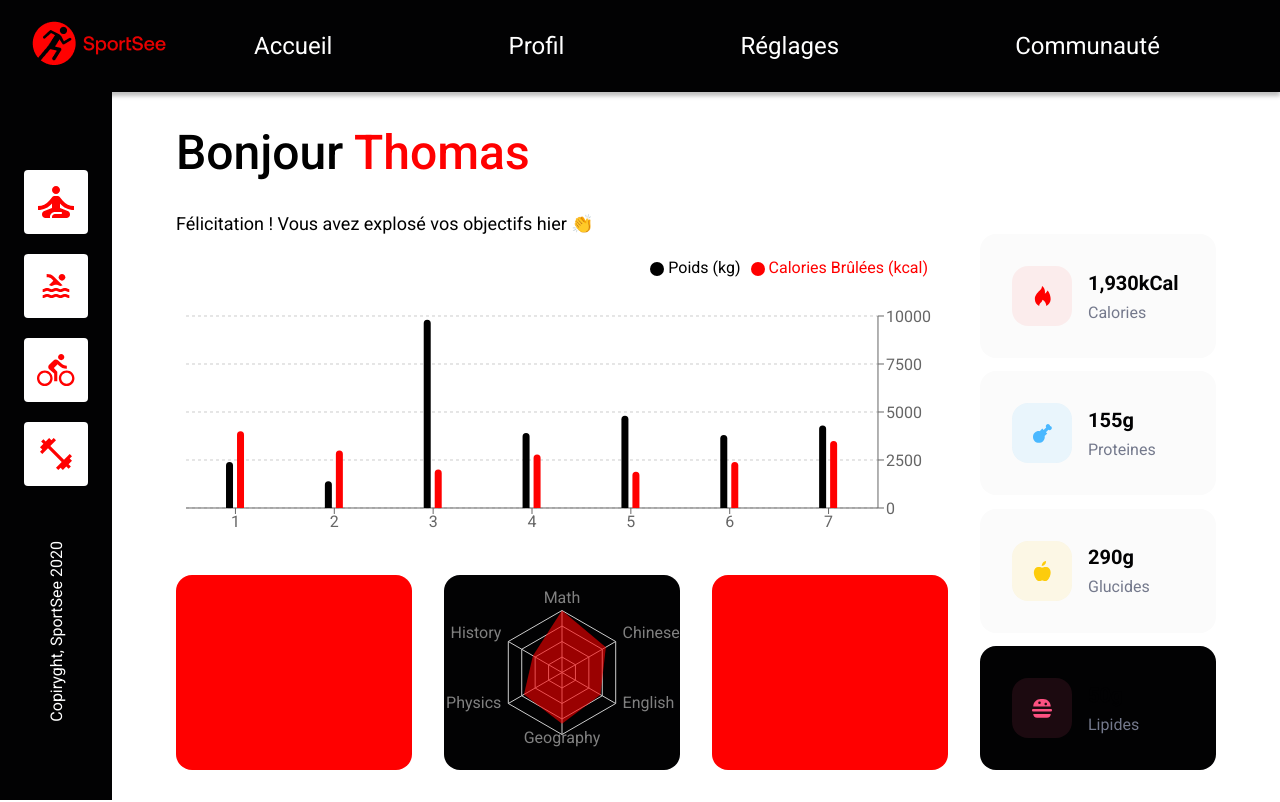
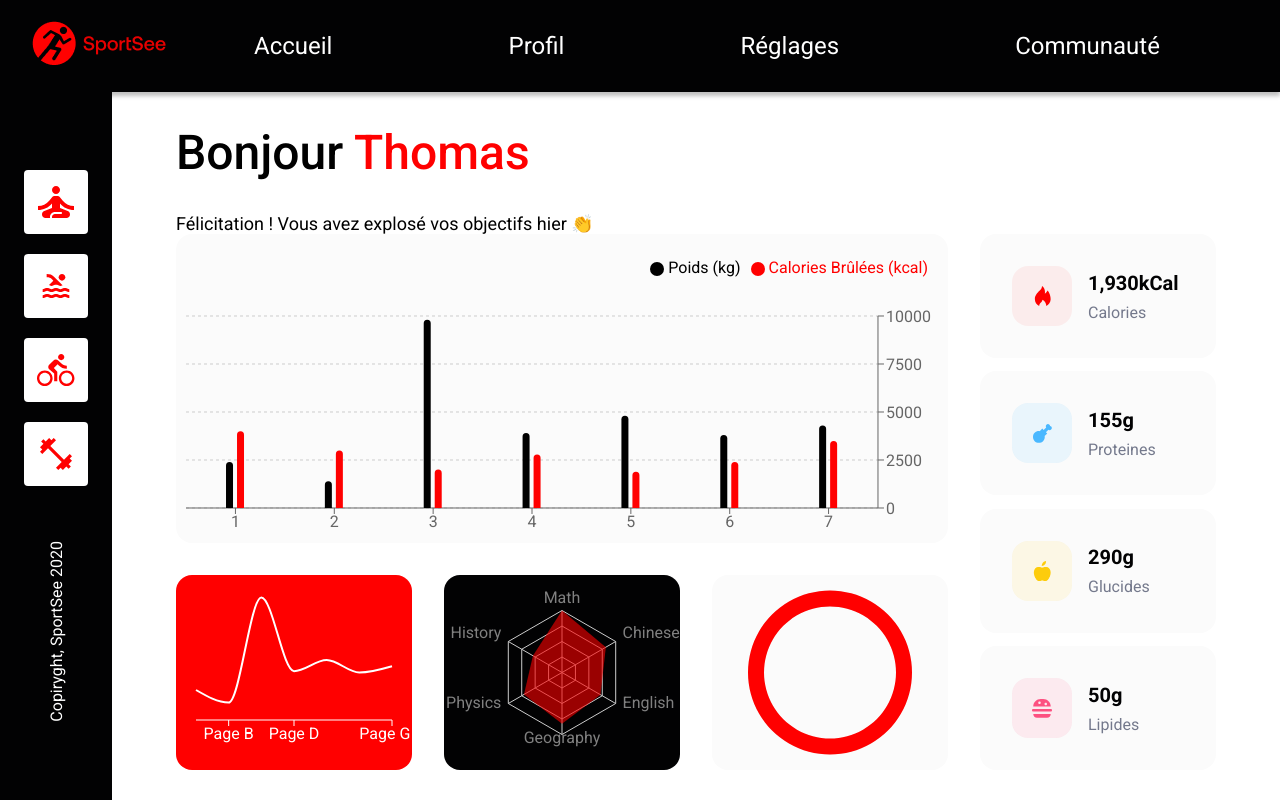
Before and after one commit to Nath-vfx/sportsee-front, a React (Vite) app: page / in a window 1280 px wide. Built offline with nearby package versions, Linux system fonts and the light colour scheme.

Commit message:
feat: add first version of each charts

```diff
--- a/src/App.jsx
+++ b/src/App.jsx
@@ -6,6 +6,7 @@ import Panel from "./components/Panel/Panel.jsx";
 import CounterCard from "./components/CounterCard/CounterCard.jsx";
 import PerDayActivity from "./components/PerDayActivity/PerDayActivity.jsx";
 import DomainsRadar from "./components/DomainsRadar/DomainsRadar.jsx";
+import PieScore from "./components/PieScore/PieScore.jsx";
 
 import energy from "./assets/energy.svg";
 import cheeseburger from "./assets/cheeseburger.svg";
@@ -13,6 +14,7 @@ import chicken from "./assets/chicken.svg";
 import apple from "./assets/apple.svg";
 
 import styles from "./App.module.scss";
+import DurationChart from "@/components/DurationChart/DurationChart.jsx";
 
 function App() {
   return (
@@ -26,7 +28,7 @@ function App() {
             text="Félicitation ! Vous avez explosé vos objectifs hier 👏"
           />
           <Panel>
-            <div>
+            <div className={styles.App__activity}>
               <PerDayActivity />
             </div>
             <div className={styles.App__side}>
@@ -35,11 +37,15 @@ function App() {
               <CounterCard number="290g" type="Glucides" icon={apple} />
               <CounterCard number="50g" type="Lipides" icon={cheeseburger} />
             </div>
-            <div className={styles.App__test}></div>
-            <div className={styles.App__test}>
+            <div className={styles.App__duration}>
+              <DurationChart/>
+            </div>
+            <div className={styles.App__domains}>
               <DomainsRadar />
             </div>
-            <div className={styles.App__test}></div>
+            <div className={styles.App__score}>
+              <PieScore/>
+            </div>
           </Panel>
         </Container>
       </div>
--- a/src/App.module.scss
+++ b/src/App.module.scss
@@ -5,6 +5,18 @@
     &__test {
         background: red;
     }
+    &__activity {
+        background-color: $offwhite;
+    }
+    &__duration {
+        background-color: red;
+    }
+    &__domains {
+        background-color: $base-color;
+    }
+    &__score {
+        background-color: $offwhite;
+    }
     &__side {
         display: flex;
         flex-direction: column;
--- /dev/null
+++ b/src/components/DurationChart/DurationChart.jsx
@@ -0,0 +1,80 @@
+import React from 'react';
+import {
+    LineChart,
+    Line,
+    XAxis,
+    YAxis,
+    CartesianGrid,
+    Tooltip,
+    Legend,
+    ResponsiveContainer,
+    Label,
+    Text,
+} from 'recharts';
+
+const data = [
+    {
+        name: 'Page A',
+        uv: 4000,
+        pv: 2400,
+        amt: 2400,
+    },
+    {
+        name: 'Page B',
+        uv: 3000,
+        pv: 1398,
+        amt: 2210,
+    },
+    {
+        name: 'Page C',
+        uv: 2000,
+        pv: 9800,
+        amt: 2290,
+    },
+    {
+        name: 'Page D',
+        uv: 2780,
+        pv: 3908,
+        amt: 2000,
+    },
+    {
+        name: 'Page E',
+        uv: 1890,
+        pv: 4800,
+        amt: 2181,
+    },
+    {
+        name: 'Page F',
+        uv: 2390,
+        pv: 3800,
+        amt: 2500,
+    },
+    {
+        name: 'Page G',
+        uv: 3490,
+        pv: 4300,
+        amt: 2100,
+    },
+];
+
+const Example = () => {
+    return (
+        <ResponsiveContainer width="100%" height="100%">
+
+            <LineChart width={300} height={100} data={data} title="Durée moyenne des sessions"
+                       margin={{
+                           top: 20,
+                           right: 20,
+                           left: 20,
+                           bottom: 20,
+                       }}>
+                <Line type="monotone" dataKey="pv" stroke="white" strokeWidth={2} dot={false}/>
+                <XAxis dataKey="name" stroke="white"/>
+            </LineChart>
+        </ResponsiveContainer>
+    );
+};
+
+Example.demoUrl = 'https://codesandbox.io/p/sandbox/tiny-line-chart-5f5vq6';
+
+export default Example;
--- a/src/components/Panel/Panel.module.scss
+++ b/src/components/Panel/Panel.module.scss
@@ -26,7 +26,6 @@
     div:nth-child(4) {
         grid-row: span 2 / span 2;
         grid-row-start: 4;
-        background-color: $base-color;
     }
 
     div:nth-child(5) {
--- /dev/null
+++ b/src/components/PieScore/PieScore.jsx
@@ -0,0 +1,30 @@
+import React, { PureComponent } from 'react';
+import { RadialBarChart, RadialBar, Legend, ResponsiveContainer } from 'recharts';
+
+const data = [
+    {
+        name: 'unknow',
+        uv: 6.67,
+        pv: 4800,
+        fill: 'red',
+    },
+];
+
+export default class Example extends PureComponent {
+    static demoUrl = 'https://codesandbox.io/p/sandbox/simple-radial-bar-chart-gnwjjg';
+
+    render() {
+        return (
+            <ResponsiveContainer width="100%" height="100%">
+                <RadialBarChart cx="50%" cy="50%" innerRadius="80%" outerRadius="80%" barSize={16} data={data} >
+                    <RadialBar
+                        background
+                        clockWise
+                        dataKey="uv"
+                    />
+
+                </RadialBarChart>
+            </ResponsiveContainer>
+        );
+    }
+}
```
